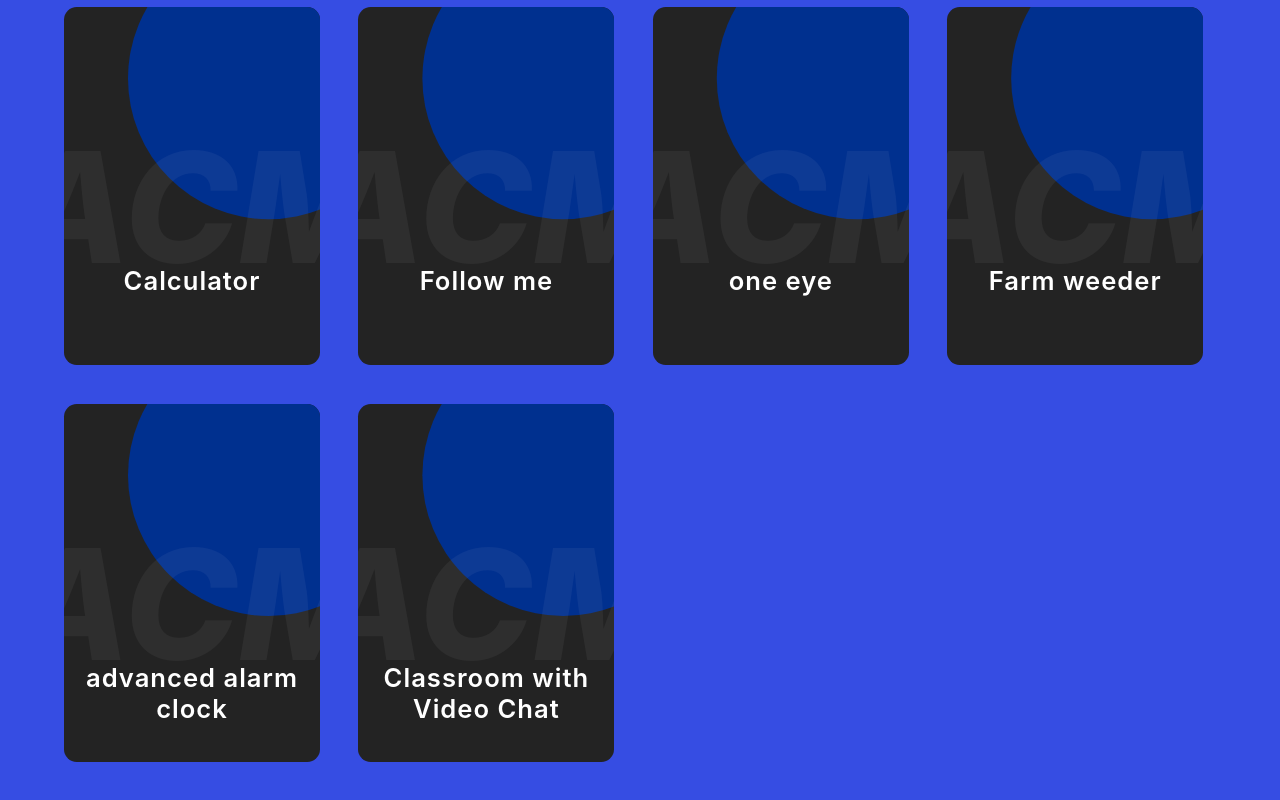
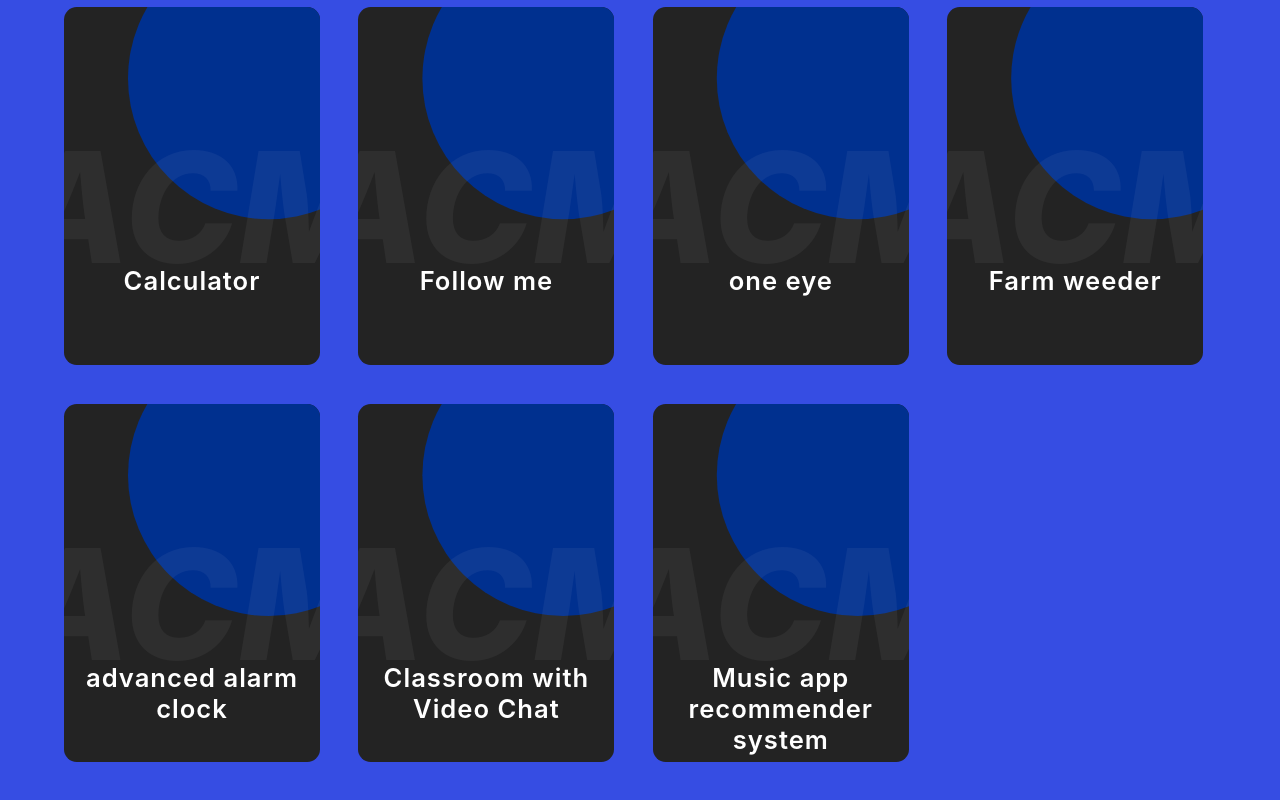
Before and after one commit to ACM-JUIT/Project-Ideas, a React (Create React App) app: page / in a window 1280 px wide. Shown: the part 2738-3538 px from the top of the page. Built offline with nearby package versions, Linux system fonts and the light colour scheme.

Commit message:
updated data.js

```diff
--- a/src/data.js
+++ b/src/data.js
@@ -118,5 +118,9 @@ export const projectsData = [
    {
     projectName: "Classroom with Video Chat",
     techStack:"React for frontend. And Node.JS, Express.JS, and MongoDB for backend."
+   },
+     {
+   projectName: "Music app recommender system",
+    techStack:"Creating a filtering system for songs in a music appliction by applying Machine Learning algorithms"
    }
 ];
```
